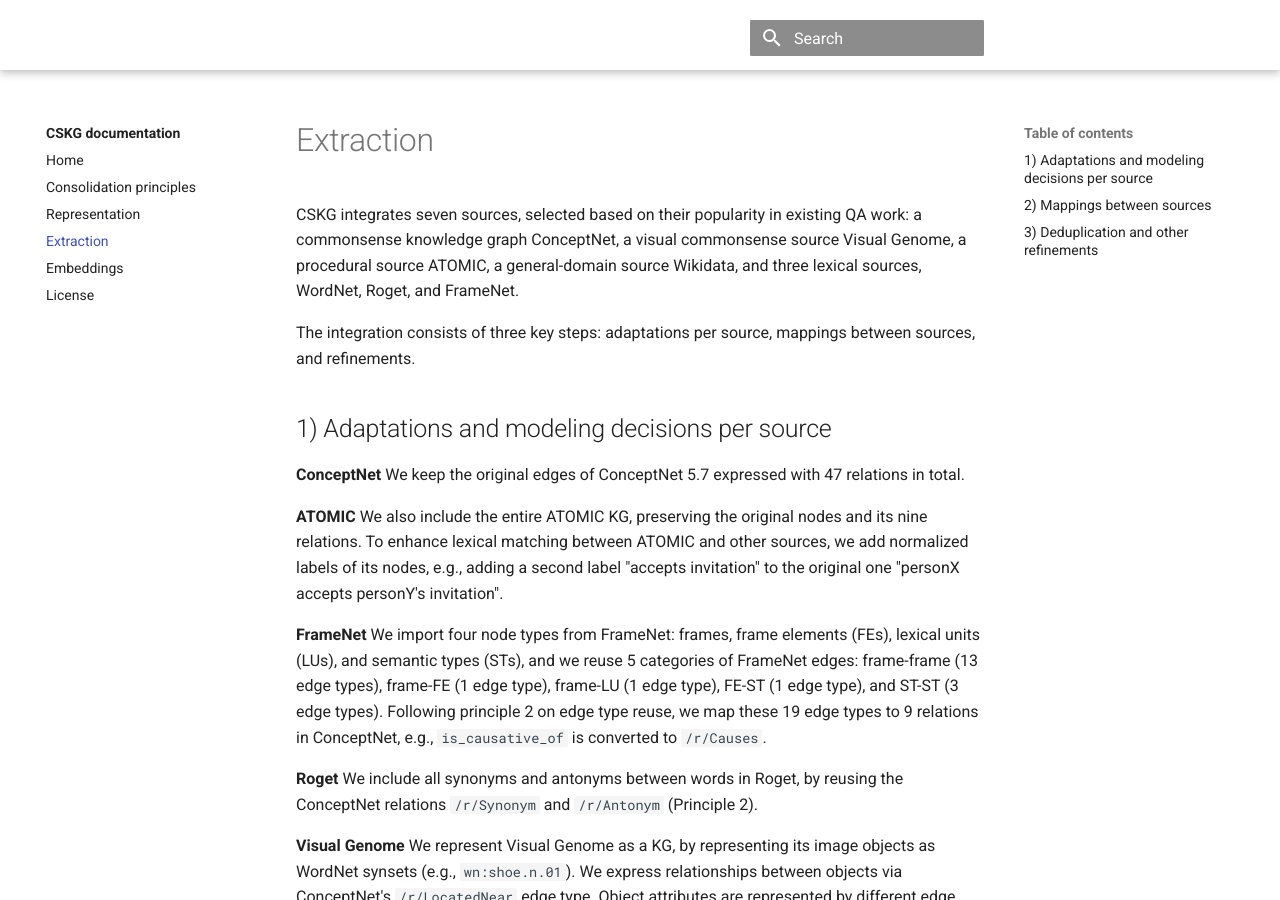
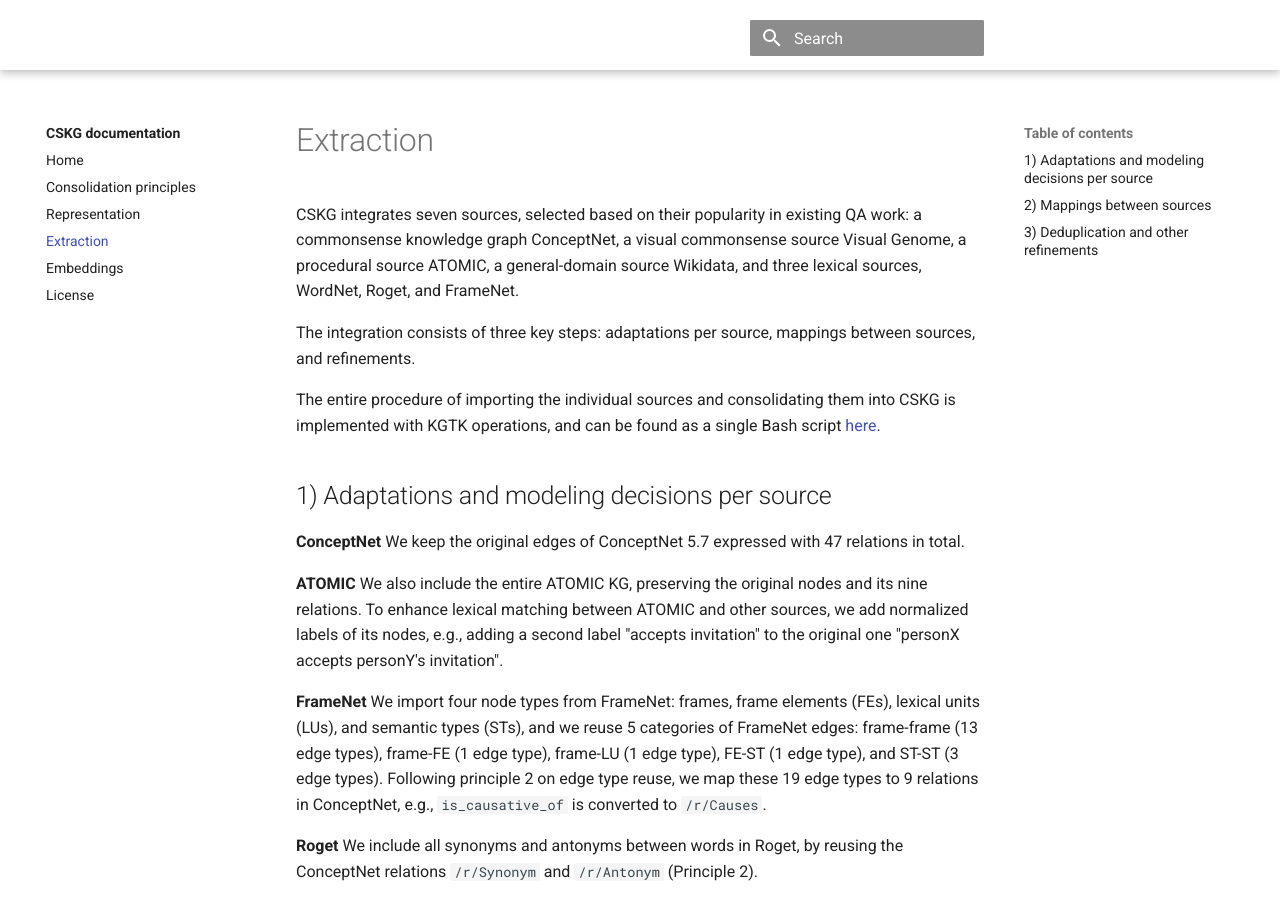
Before and after one commit to usc-isi-i2/cskg, an MkDocs documentation site: the page built from docs/extraction.md, in a window 1280 px wide and 900 px high. Built offline with MkDocs 1.6.1 and Material for MkDocs 9.7.7, drawn with Linux system fonts in a browser that asks for light colours; comment, search, counter and statistics services are not loaded; some of the changed text lies outside the part shown.

Commit message:
Update extraction.md

```diff
--- a/docs/extraction.md
+++ b/docs/extraction.md
@@ -3,6 +3,8 @@
 CSKG integrates seven sources, selected based on their popularity in existing QA work: a commonsense knowledge graph ConceptNet, a visual commonsense source Visual Genome, a procedural source ATOMIC, a general-domain source Wikidata, and three lexical sources, WordNet, Roget, and FrameNet.
 
 The integration consists of three key steps: adaptations per source, mappings between sources, and refinements.
+
+The entire procedure of importing the individual sources and consolidating them into CSKG is implemented with KGTK operations, and can be found as a single Bash script [here](https://github.com/usc-isi-i2/cskg/blob/master/consolidation/create\_cskg.sh).
 
 ## 1) Adaptations and modeling decisions per source
 **ConceptNet** We keep the original edges of ConceptNet 5.7 expressed with 47 relations in total.
```
Also changed, not shown: other parts of docs/extraction.md (+1 -1 lines).
